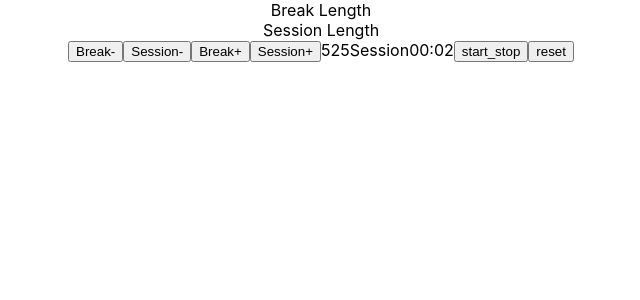
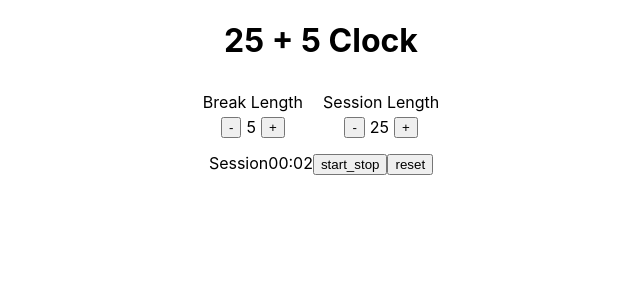
Before and after one commit to wenyuzheng/25plus5-clock-v2, a React (Create React App) app: page / in a window 1280 px wide. Shown: the top 300 px of the page, without its empty margins (319-959 px from the left). Built offline with nearby package versions, Linux system fonts and the light colour scheme.

Commit message:
Restyle length card

```diff
--- a/src/App.css
+++ b/src/App.css
@@ -1,38 +1,10 @@
 .App {
   text-align: center;
+  user-select: none;
 }
 
-.App-logo {
-  height: 40vmin;
-  pointer-events: none;
+#length-cards {
+  display: flex;
+  justify-content: center;
+  align-items: center;
 }
-
-@media (prefers-reduced-motion: no-preference) {
-  .App-logo {
-    animation: App-logo-spin infinite 20s linear;
-  }
-}
-
-.App-header {
-  background-color: #282c34;
-  min-height: 100vh;
-  display: flex;
-  flex-direction: column;
-  align-items: center;
-  justify-content: center;
-  font-size: calc(10px + 2vmin);
-  color: white;
-}
-
-.App-link {
-  color: #61dafb;
-}
-
-@keyframes App-logo-spin {
-  from {
-    transform: rotate(0deg);
-  }
-  to {
-    transform: rotate(360deg);
-  }
-}
--- a/src/App.js
+++ b/src/App.js
@@ -2,6 +2,7 @@ import { useEffect, useState, useRef } from "react";
 import "./App.css";
 import DisplayTime from "./Components/DisplayTime";
 import audioFile from "./assets/audio/beep.mp3";
+import LengthCard from "./Components/LengthCard";
 
 const defaultBreakLength = 5;
 const defaultSessionLength = 25;
@@ -73,22 +74,21 @@ function App() {
 
   return (
     <div className="App">
-      <div id="break-label">Break Length</div>
-      <div id="session-label">Session Length</div>
-      <button id="break-decrement" onClick={decrementBreakLength}>
-        Break-
-      </button>
-      <button id="session-decrement" onClick={decrementSessionLength}>
-        Session-
-      </button>
-      <button id="break-increment" onClick={incrementBreakLength}>
-        Break+
-      </button>
-      <button id="session-increment" onClick={incrementSessionLength}>
-        Session+
-      </button>
-      <span id="break-length">{breakLength}</span>
-      <span id="session-length">{sessionLength}</span>
+      <h1>25 + 5 Clock</h1>
+      <div id="length-cards">
+        <LengthCard
+          name="Break"
+          length={breakLength}
+          decrement={decrementBreakLength}
+          increment={incrementBreakLength}
+        />
+        <LengthCard
+          name="Session"
+          length={sessionLength}
+          decrement={decrementSessionLength}
+          increment={incrementSessionLength}
+        />
+      </div>
       <span id="timer-label">{isSession ? "Session" : "Break"}</span>
       <DisplayTime time={time} />
       <button id="start_stop" onClick={handleStartStop}>
--- /dev/null
+++ b/src/Components/LengthCard.js
@@ -0,0 +1,22 @@
+import "./css/LengthCard.css";
+
+const LengthCard = ({ name, length, decrement, increment }) => {
+  const lowercaseName = name.toLowerCase();
+
+  return (
+    <div id="length-card">
+      <div id={lowercaseName + "-label"}>{name} Length</div>
+      <div id="adjust-card">
+        <button id={lowercaseName + "-decrement"} onClick={decrement}>
+          -
+        </button>
+        <span id={lowercaseName + "-length"}>{length}</span>
+        <button id={lowercaseName + "-increment"} onClick={increment}>
+          +
+        </button>
+      </div>
+    </div>
+  );
+};
+
+export default LengthCard;
--- /dev/null
+++ b/src/Components/css/LengthCard.css
@@ -0,0 +1,17 @@
+#length-card {
+    display: flex;
+    flex-direction: column;
+    justify-content: center;
+    align-items: center;
+    margin: 10px;
+}
+
+#adjust-card {
+    display: flex;
+    justify-content: center;
+    align-items: center;
+}
+
+#length-card button {
+    margin: 5px;
+}
```
